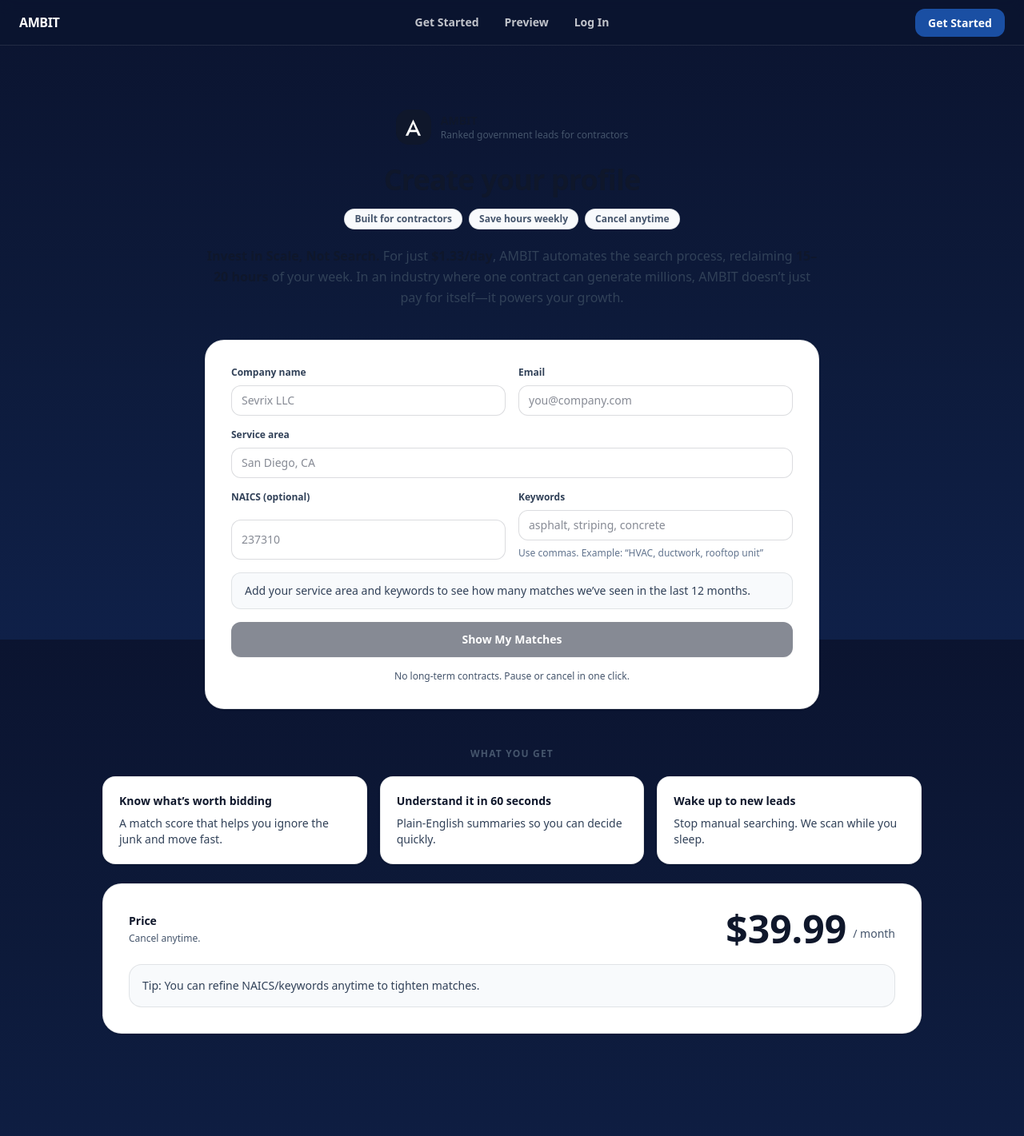
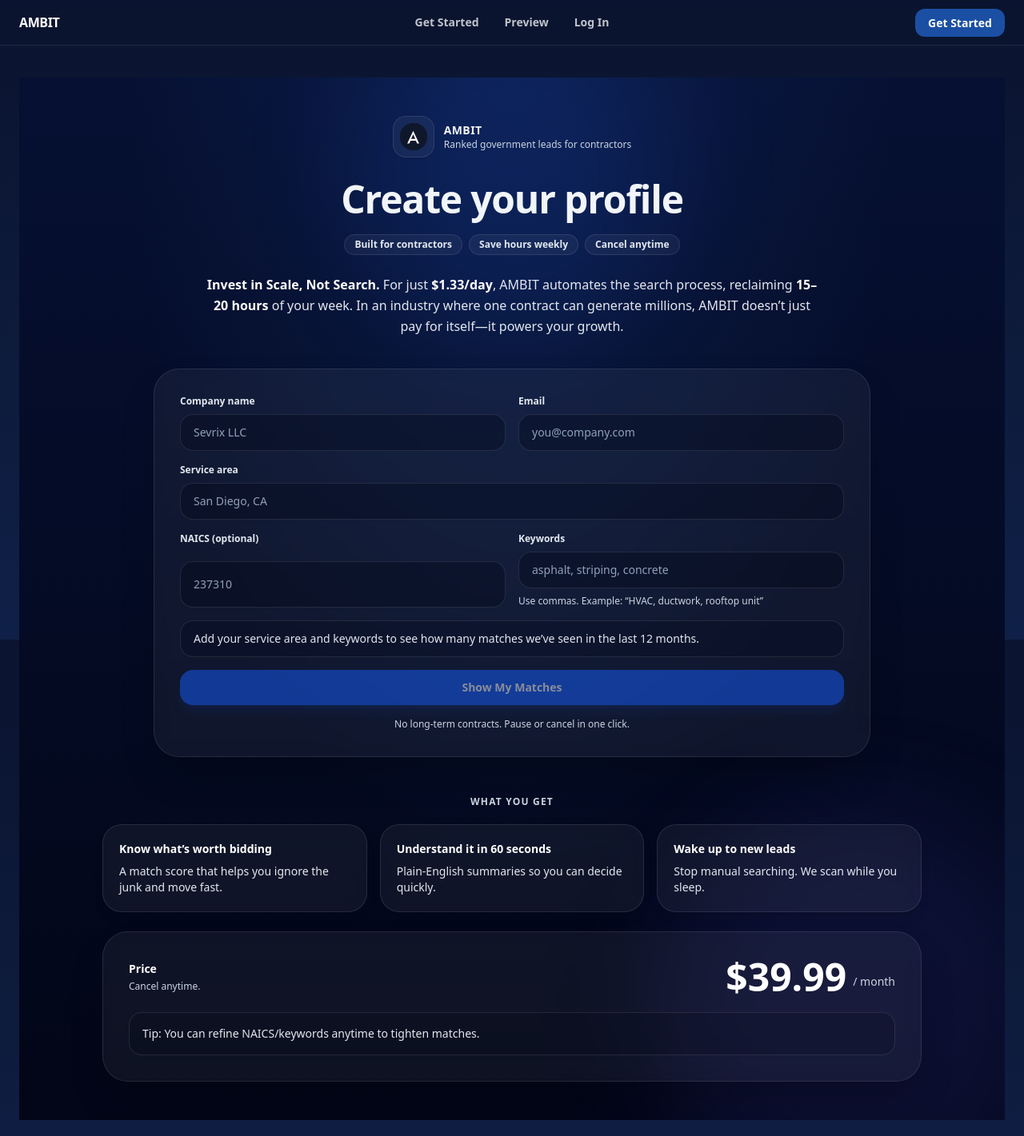
Before and after one commit to seansevrix/ambit, a Next.js app: page /get-started in a window 1280 px wide. Shown: the top 1421 px of the page at 80% size. Built offline with nearby package versions, Linux system fonts and the light colour scheme; no server answers.

Commit message:
Clean up get-started page layout

```diff
--- a/app/get-started/page.tsx
+++ b/app/get-started/page.tsx
@@ -94,7 +94,7 @@ export default function GetStartedPage() {
     );
   }, [companyName, email, serviceArea, keywords]);
 
-  // live match count preview (same logic, just uses serviceArea variable)
+  // live match count preview
   useEffect(() => {
     const loc = serviceArea.trim();
     const kw = keywords.trim();
@@ -160,8 +160,7 @@ export default function GetStartedPage() {
       const nx = naics.trim();
       const kw = keywords.trim();
 
-      // ✅ IMPORTANT:
-      // Deployed backend expects `name`. Send both for compatibility.
+      // ✅ IMPORTANT: deployed backend expects `name`. Send both for compatibility.
       const payload: any = {
         name: company,
         companyName: company,
@@ -196,55 +195,62 @@ export default function GetStartedPage() {
   }
 
   return (
-    <div className="mx-auto max-w-6xl px-6 py-10">
-      {/* HERO (full-width, orderly) */}
-      <header className="mx-auto max-w-3xl text-center">
+    <div className="relative min-h-screen overflow-hidden bg-gradient-to-b from-[#061033] via-[#040b24] to-[#020617] text-slate-100">
+      {/* subtle glows like your homepage */}
+      <div className="pointer-events-none absolute inset-0">
+        <div className="absolute -top-24 left-1/2 h-[420px] w-[420px] -translate-x-1/2 rounded-full bg-blue-600/10 blur-3xl" />
+        <div className="absolute -bottom-32 right-[-80px] h-[520px] w-[520px] rounded-full bg-indigo-500/10 blur-3xl" />
+        <div className="absolute inset-0 bg-[radial-gradient(ellipse_at_top,rgba(59,130,246,0.12),transparent_55%)]" />
+      </div>
+
+      <div className="relative mx-auto max-w-6xl px-6 py-12">
+        {/* HERO like screenshot 4 */}
+        <header className="mx-auto max-w-4xl text-center">
           <div className="mx-auto flex items-center justify-center gap-3">
-          <AmbitMark size={44} />
+            <div className="rounded-2xl border border-white/10 bg-white/5 p-2 shadow-sm backdrop-blur">
+              <AmbitMark size={34} />
+            </div>
             <div className="text-left">
-            <div className="text-sm font-semibold text-slate-900">AMBIT</div>
-            <div className="text-xs text-slate-600">
+              <div className="text-sm font-semibold tracking-wide">AMBIT</div>
+              <div className="text-xs text-slate-300">
                 Ranked government leads for contractors
               </div>
             </div>
           </div>
 
-        <h1 className="mt-6 text-4xl font-semibold tracking-tight text-slate-900">
+          <h1 className="mt-7 text-4xl font-semibold tracking-tight sm:text-5xl">
             Create your profile
           </h1>
 
-        <div className="mt-4 flex flex-wrap justify-center gap-2 text-xs font-semibold text-slate-600">
-          <span className="rounded-full border border-slate-900/10 bg-slate-50 px-3 py-1">
+          <div className="mt-5 flex flex-wrap justify-center gap-2 text-xs font-semibold text-slate-200">
+            <span className="rounded-full border border-white/10 bg-white/5 px-3 py-1 backdrop-blur">
               Built for contractors
             </span>
-          <span className="rounded-full border border-slate-900/10 bg-slate-50 px-3 py-1">
+            <span className="rounded-full border border-white/10 bg-white/5 px-3 py-1 backdrop-blur">
               Save hours weekly
             </span>
-          <span className="rounded-full border border-slate-900/10 bg-slate-50 px-3 py-1">
+            <span className="rounded-full border border-white/10 bg-white/5 px-3 py-1 backdrop-blur">
               Cancel anytime
             </span>
           </div>
 
-        <p className="mt-5 text-base leading-relaxed text-slate-700">
-          <span className="font-semibold text-slate-900">
-            Invest in Scale, Not Search.
-          </span>{" "}
-          For just{" "}
-          <span className="font-semibold text-slate-900">$1.33/day</span>, AMBIT
-          automates the search process, reclaiming{" "}
-          <span className="font-semibold text-slate-900">15–20 hours</span> of
-          your week. In an industry where one contract can generate millions,
-          AMBIT doesn’t just pay for itself—it powers your growth.
+          <p className="mx-auto mt-6 max-w-3xl text-base leading-relaxed text-slate-200">
+            <span className="font-semibold text-white">Invest in Scale, Not Search.</span>{" "}
+            For just <span className="font-semibold text-white">$1.33/day</span>, AMBIT automates the
+            search process, reclaiming{" "}
+            <span className="font-semibold text-white">15–20 hours</span> of your week. In an industry
+            where one contract can generate millions, AMBIT doesn’t just pay for itself—it powers your
+            growth.
           </p>
         </header>
 
-      {/* FORM (centered, clean) */}
-      <section className="mx-auto mt-10 max-w-3xl rounded-3xl border border-slate-900/10 bg-white p-8 shadow-sm">
+        {/* FORM (glassy dark card) */}
+        <section className="mx-auto mt-10 max-w-4xl rounded-[32px] border border-white/10 bg-white/5 p-8 shadow-2xl backdrop-blur">
           <div className="grid gap-4">
             <div className="grid gap-4 md:grid-cols-2">
               <Field label="Company name">
                 <input
-                className="w-full rounded-xl border border-slate-900/15 bg-white px-3 py-2 text-sm text-slate-900 outline-none focus:border-slate-900"
+                  className="w-full rounded-2xl border border-white/10 bg-slate-950/35 px-4 py-3 text-sm text-white placeholder:text-slate-400 outline-none focus:border-blue-400/60 focus:ring-2 focus:ring-blue-500/20"
                   value={companyName}
                   onChange={(e) => setCompanyName(e.target.value)}
                   placeholder="Sevrix LLC"
@@ -253,7 +259,7 @@ export default function GetStartedPage() {
 
               <Field label="Email">
                 <input
-                className="w-full rounded-xl border border-slate-900/15 bg-white px-3 py-2 text-sm text-slate-900 outline-none focus:border-slate-900"
+                  className="w-full rounded-2xl border border-white/10 bg-slate-950/35 px-4 py-3 text-sm text-white placeholder:text-slate-400 outline-none focus:border-blue-400/60 focus:ring-2 focus:ring-blue-500/20"
                   value={email}
                   onChange={(e) => setEmail(e.target.value)}
                   placeholder="you@company.com"
@@ -263,7 +269,7 @@ export default function GetStartedPage() {
 
             <Field label="Service area">
               <input
-              className="w-full rounded-xl border border-slate-900/15 bg-white px-3 py-2 text-sm text-slate-900 outline-none focus:border-slate-900"
+                className="w-full rounded-2xl border border-white/10 bg-slate-950/35 px-4 py-3 text-sm text-white placeholder:text-slate-400 outline-none focus:border-blue-400/60 focus:ring-2 focus:ring-blue-500/20"
                 value={serviceArea}
                 onChange={(e) => setServiceArea(e.target.value)}
                 placeholder="San Diego, CA"
@@ -273,7 +279,7 @@ export default function GetStartedPage() {
             <div className="grid gap-4 md:grid-cols-2">
               <Field label="NAICS (optional)">
                 <input
-                className="w-full rounded-xl border border-slate-900/15 bg-white px-3 py-2 text-sm text-slate-900 outline-none focus:border-slate-900"
+                  className="w-full rounded-2xl border border-white/10 bg-slate-950/35 px-4 py-3 text-sm text-white placeholder:text-slate-400 outline-none focus:border-blue-400/60 focus:ring-2 focus:ring-blue-500/20"
                   value={naics}
                   onChange={(e) => setNaics(e.target.value)}
                   placeholder="237310"
@@ -282,36 +288,36 @@ export default function GetStartedPage() {
 
               <Field label="Keywords">
                 <input
-                className="w-full rounded-xl border border-slate-900/15 bg-white px-3 py-2 text-sm text-slate-900 outline-none focus:border-slate-900"
+                  className="w-full rounded-2xl border border-white/10 bg-slate-950/35 px-4 py-3 text-sm text-white placeholder:text-slate-400 outline-none focus:border-blue-400/60 focus:ring-2 focus:ring-blue-500/20"
                   value={keywords}
                   onChange={(e) => setKeywords(e.target.value)}
                   placeholder="asphalt, striping, concrete"
                 />
-              <div className="text-xs text-slate-500">
+                <div className="text-xs text-slate-300">
                   Use commas. Example: “HVAC, ductwork, rooftop unit”
                 </div>
               </Field>
             </div>
 
-          <div className="rounded-xl border border-slate-900/10 bg-slate-50 px-4 py-3 text-sm text-slate-700">
+            <div className="rounded-2xl border border-white/10 bg-slate-950/25 px-4 py-3 text-sm text-slate-200">
               {matchCountLoading ? (
-              <span className="font-semibold">Checking your area…</span>
+                <span className="font-semibold text-white">Checking your area…</span>
               ) : matchCount === null ? (
                 <span>
-                Add your service area and keywords to see how many matches we’ve
-                seen in the last 12 months.
+                  Add your service area and keywords to see how many matches we’ve seen in the last
+                  12 months.
                 </span>
               ) : (
                 <span>
                   In the last 12 months, we’ve seen{" "}
-                <span className="font-semibold text-slate-900">{matchCount}</span>{" "}
-                opportunities matching your area/trade.
+                  <span className="font-semibold text-white">{matchCount}</span> opportunities matching
+                  your area/trade.
                 </span>
               )}
             </div>
 
             {err ? (
-            <div className="rounded-xl border border-red-600/20 bg-red-50 px-3 py-2 text-sm text-red-700">
+              <div className="rounded-2xl border border-red-400/30 bg-red-500/10 px-4 py-3 text-sm text-red-200">
                 {err}
               </div>
             ) : null}
@@ -319,20 +325,20 @@ export default function GetStartedPage() {
             <button
               disabled={!canSubmit || loading}
               onClick={createCustomer}
-            className="inline-flex items-center justify-center rounded-xl bg-slate-900 px-5 py-3 text-sm font-semibold text-white shadow-sm hover:bg-black disabled:cursor-not-allowed disabled:opacity-50"
+              className="inline-flex items-center justify-center rounded-2xl bg-blue-600 px-5 py-3 text-sm font-semibold text-white shadow-lg shadow-blue-600/20 hover:bg-blue-500 disabled:cursor-not-allowed disabled:opacity-50"
             >
               {loading ? "Creating…" : "Show My Matches"}
             </button>
 
-          <div className="text-center text-xs text-slate-600">
+            <div className="text-center text-xs text-slate-300">
               No long-term contracts. Pause or cancel in one click.
             </div>
           </div>
         </section>
 
-      {/* WHAT YOU GET + PRICE (as requested) */}
+        {/* WHAT YOU GET + PRICE (dark/glass to match home) */}
         <section className="mx-auto mt-12 max-w-5xl">
-        <div className="text-center text-xs font-semibold tracking-widest text-slate-600">
+          <div className="text-center text-xs font-semibold tracking-widest text-slate-300">
             WHAT YOU GET
           </div>
 
@@ -351,40 +357,33 @@ export default function GetStartedPage() {
             />
           </div>
 
-        <div className="mt-6 rounded-3xl border border-slate-900/10 bg-white p-8 shadow-sm">
+          <div className="mt-6 rounded-[32px] border border-white/10 bg-white/5 p-8 shadow-2xl backdrop-blur">
             <div className="flex flex-col gap-3 sm:flex-row sm:items-center sm:justify-between">
               <div>
-              <div className="text-sm font-semibold text-slate-900">Price</div>
-              <div className="mt-1 text-xs text-slate-600">Cancel anytime.</div>
+                <div className="text-sm font-semibold text-white">Price</div>
+                <div className="mt-1 text-xs text-slate-300">Cancel anytime.</div>
               </div>
 
               <div className="flex items-end justify-center gap-2 sm:justify-end">
-              <div className="text-5xl font-semibold text-slate-900 tabular-nums">
-                $39.99
-              </div>
-              <div className="pb-2 text-sm text-slate-600">/ month</div>
+                <div className="text-5xl font-semibold text-white tabular-nums">$39.99</div>
+                <div className="pb-2 text-sm text-slate-300">/ month</div>
               </div>
             </div>
 
-          <div className="mt-5 rounded-2xl border border-slate-900/10 bg-slate-50 p-4 text-sm text-slate-700">
+            <div className="mt-5 rounded-2xl border border-white/10 bg-slate-950/20 p-4 text-sm text-slate-200">
               Tip: You can refine NAICS/keywords anytime to tighten matches.
             </div>
           </div>
         </section>
       </div>
+    </div>
   );
 }
 
-function Field({
-  label,
-  children,
-}: {
-  label: string;
-  children: React.ReactNode;
-}) {
+function Field({ label, children }: { label: string; children: React.ReactNode }) {
   return (
     <label className="grid gap-2">
-      <div className="text-xs font-semibold text-slate-700">{label}</div>
+      <div className="text-xs font-semibold text-slate-200">{label}</div>
       {children}
     </label>
   );
@@ -392,9 +391,9 @@ function Field({
 
 function FeatureCard({ title, body }: { title: string; body: string }) {
   return (
-    <div className="rounded-2xl border border-slate-900/10 bg-white p-5 shadow-sm">
-      <div className="text-sm font-semibold text-slate-900">{title}</div>
-      <div className="mt-2 text-sm text-slate-700">{body}</div>
+    <div className="rounded-3xl border border-white/10 bg-white/5 p-5 shadow-lg backdrop-blur">
+      <div className="text-sm font-semibold text-white">{title}</div>
+      <div className="mt-2 text-sm text-slate-200">{body}</div>
     </div>
   );
 }
```
Lines whose indentation alone changed are shown as unchanged.
